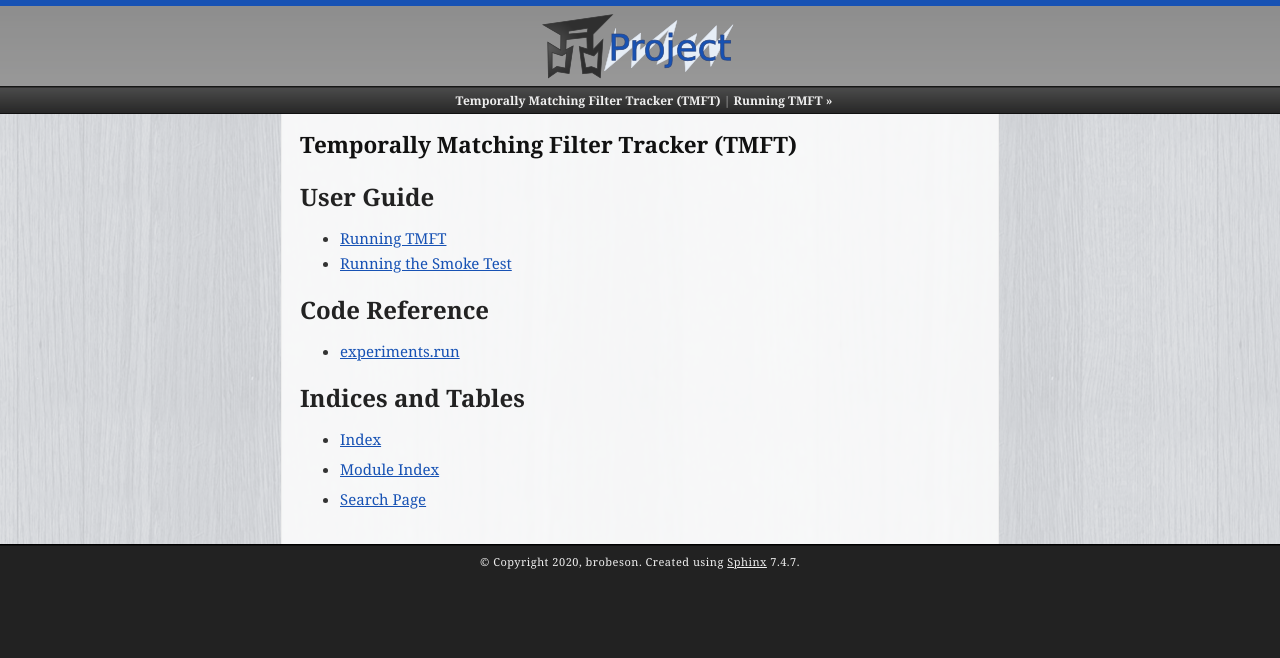
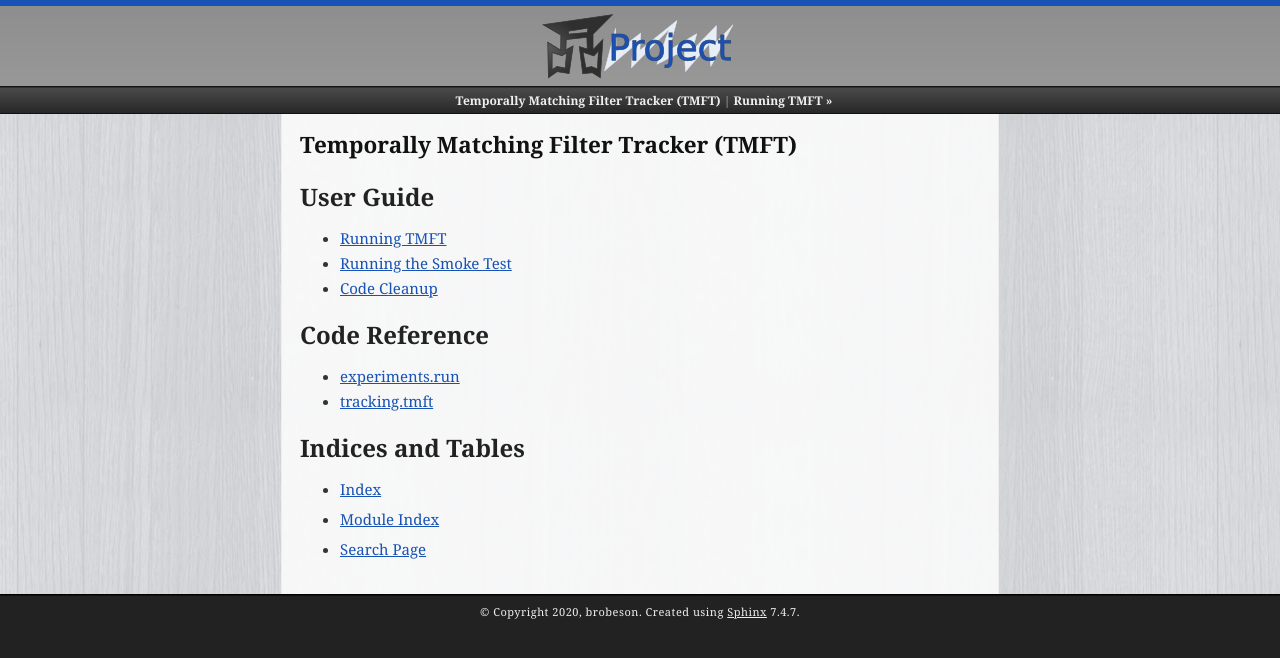
Before and after one commit to brobeson/tmft, a Sphinx documentation site: the page built from docs/source/index.rst, in a window 1280 px wide. Shown: the top 658 px of the page. Built offline with Sphinx 7.4.7, drawn with Linux system fonts in a browser that asks for light colours.

Commit message:
Add more documentation

```diff
--- a/docs/source/conf.py
+++ b/docs/source/conf.py
@@ -31,7 +31,7 @@
 # Add any Sphinx extension module names here, as strings. They can be
 # extensions coming with Sphinx (named 'sphinx.ext.*') or your custom
 # ones.
-extensions = ["sphinx.ext.autodoc", "sphinx.ext.napoleon"]
+extensions = ["sphinx.ext.autodoc", "sphinx.ext.napoleon", "sphinxcontrib.plantuml"]
 
 # Add any paths that contain templates here, relative to this directory.
 templates_path = ["_templates"]
--- a/docs/source/index.rst
+++ b/docs/source/index.rst
@@ -21,6 +21,7 @@
    :maxdepth: 2
 
    experiments
+   tracking.tmft
 
 Indices and Tables
 ------------------
--- /dev/null
+++ b/docs/source/tracking.tmft.rst
@@ -0,0 +1,6 @@
+tracking.tmft
+=============
+
+.. automodule:: tracking.tmft
+    :members:
+    :private-members:
--- a/docs/source/user_guide.rst
+++ b/docs/source/user_guide.rst
@@ -48,3 +48,9 @@
 ========  =============================================================  ========
 Deer      Inc. PADA (l=1, a=10, lr\ :sub:`min`\ =0, lr\ :sub:`max`\ =1)  0.726
 ========  =============================================================  ========
+
+Code Cleanup
+============
+
+.. uml:: dependencies.puml
+   :caption: Figure 1: Module Dependencies
--- a/requirements.txt
+++ b/requirements.txt
@@ -1,3 +1,4 @@
+# These are necessary to run the tracker.
 got10k
 opencv-python
 pyyaml
@@ -5,3 +6,7 @@
 scikit-learn
 scipy
 torch
+
+# These are necessary to build the documentation.
+Sphinx
+sphinxcontrib-plantuml
```
Also changed, not shown: 1 other file.
